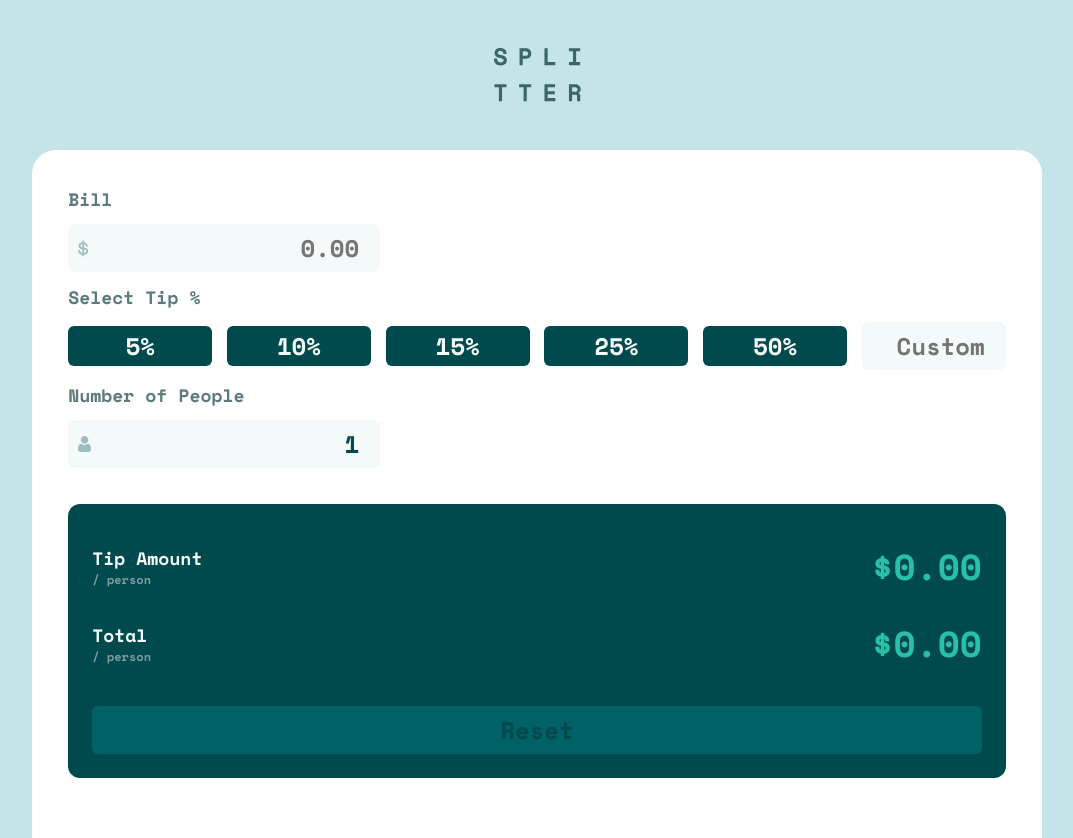
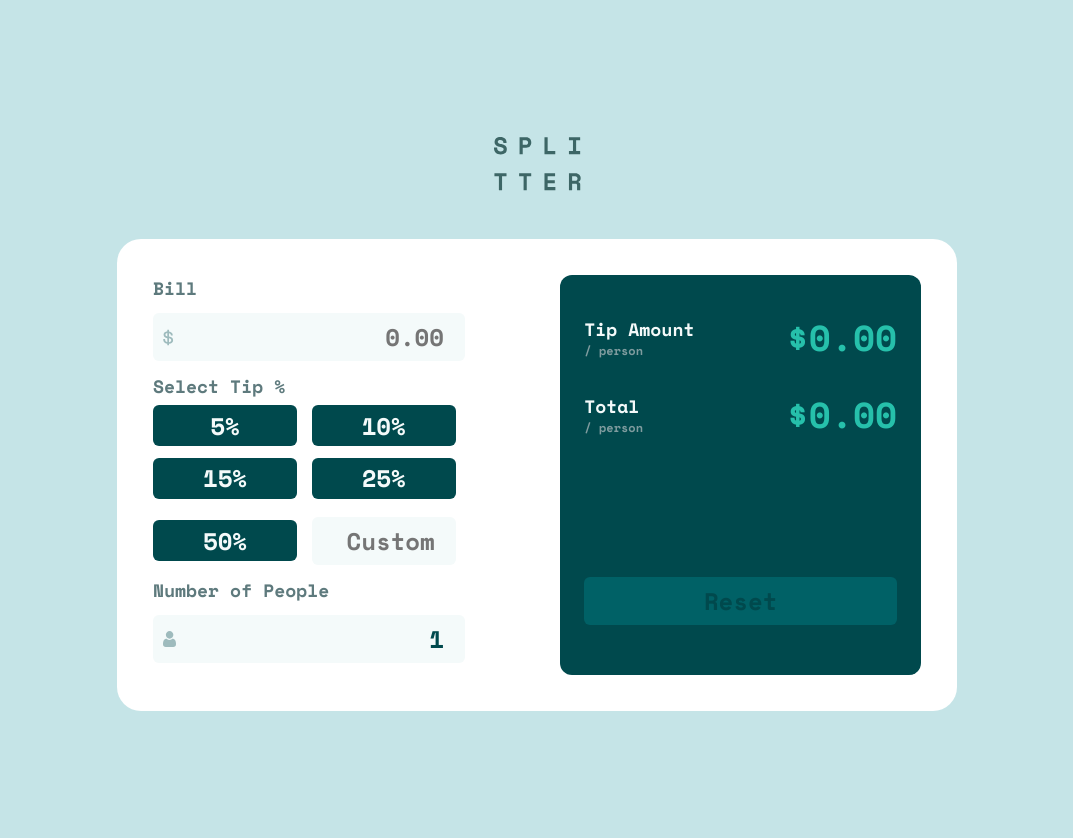
Before and after one commit to RudyMathis/Tip-Calculator-App, a plain HTML site: page index.html in a window 1280 px wide. Shown: the whole page, without its empty margins (103-1176 px from the left). After the commit the page ends 800 px from the top, so only its background shows below. Drawn offline with nearby package versions, Linux system fonts and the light colour scheme.

Commit message:
Added responsiveness fixed small bugs

```diff
--- a/main.js
+++ b/main.js
@@ -1,12 +1,3 @@
-// all fields need to be filled
-// numbers can only reach 2 decimeal places
-// numbers can only input numbers and 1 period
-// do math based on % button
-// bill / people * percent = tip
-// (bill / numbOfPeople) + (percent * (bill/numb0People)) = total
-// if any interaction remove disable from reset
-// reset button sets all fields to inital
-
 const bill = document.querySelector("#bill");
 const totalJS = document.querySelector("#total-js");
 const tipJS = document.querySelector("#tip-js");
@@ -14,7 +5,6 @@ const tipBtn = document.querySelectorAll(".tip-btn");
 const numbOfPeople = document.querySelector("#number-people");
 const resetBtn = document.querySelector(".reset");
 const custom = document.querySelector("#custom");
-
 
 
 // number of people
@@ -30,8 +20,7 @@ function peopleFunction(){
 
 
 // bill input
-bill.addEventListener("keyup",()=>{
-
+bill.addEventListener("keyup",(e)=>{
     totalAmountFunction();
     peopleFunction();
     totalJS.innerHTML = `\$${billTotal}`
@@ -46,6 +35,7 @@ bill.addEventListener("keyup",()=>{
     }
 })
 
+
 // totalperson
 function totalAmountFunction(){
 
@@ -54,6 +44,7 @@ function totalAmountFunction(){
         resetFunction();
     }
 }
+
 
 // totaltip/person
 function totalTipFunction(){
@@ -69,7 +60,6 @@ function totalTipFunction(){
         outputFunction()
     })
     })
-
 }
 
 
--- a/styles.css
+++ b/styles.css
@@ -1,25 +1,5 @@
-/* - Strong cyan: hsl(172, 67%, 45%)
+@import url('https://fonts.googleapis.com/css2?family=Space+Mono:wght@400;700&display=swap');
 
-### Neutral
-
-- Very dark cyan: hsl(183, 100%, 15%)
-- Dark grayish cyan: hsl(186, 14%, 43%)
-- Grayish cyan: hsl(184, 14%, 56%)
-- Light grayish cyan: hsl(185, 41%, 84%)
-- Very light grayish cyan: hsl(189, 41%, 97%)
-- White: hsl(0, 0%, 100%)
-
-## Typography
-
-### Body Copy
-
-- Font size (form inputs): 24px
-
-### Font
-
-- Family: [Space Mono](https://fonts.google.com/specimen/Space+Mono)
-- Weights: 700 */
-@import url('https://fonts.googleapis.com/css2?family=Space+Mono:wght@400;700&display=swap');
 :root{
 --Strong-Cyan: hsl(172, 67%, 45%);
 --Very-Dark-Cyan: hsl(183, 100%, 15%);
@@ -165,4 +145,31 @@ body {
     background-color:hsl(183,  100%, 20%);
 }
 
-/* responsivness with devices and screensizes*/
+
+@media (min-width: 724px){
+
+    body {
+        display: flex;
+        align-items: center;
+        flex-direction: column;
+        justify-content: center;
+        height: 100vh;
+        background-color: var(--Light-Grayish-Cyan);
+    }
+
+    .calculator-card{
+        align-items: stretch;
+        flex-direction: row;
+        border-radius: 1em;
+        max-width: 35em;
+    }
+
+    .display-section{
+    margin: initial;
+    }
+
+    .reset{
+    position: relative;
+    top: 100px;
+    }
+}
```
Also changed, not shown: index.html (+0 -1 lines).
